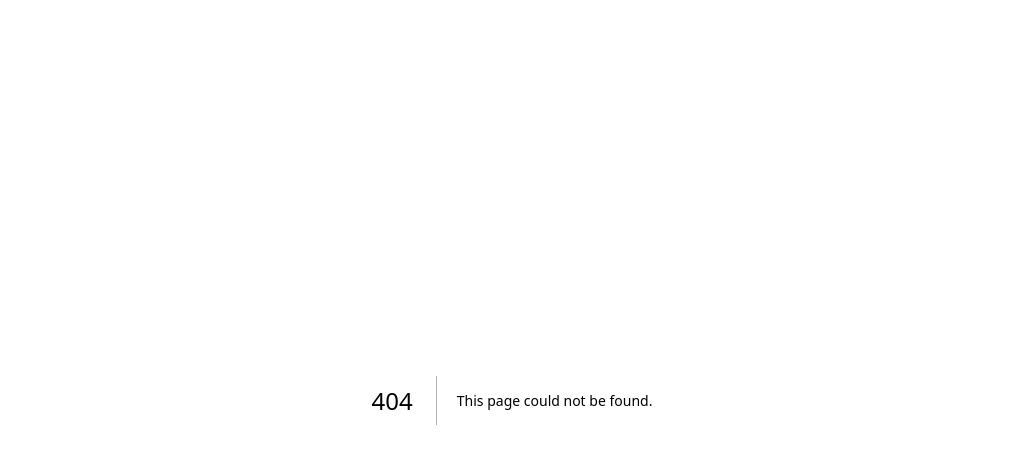
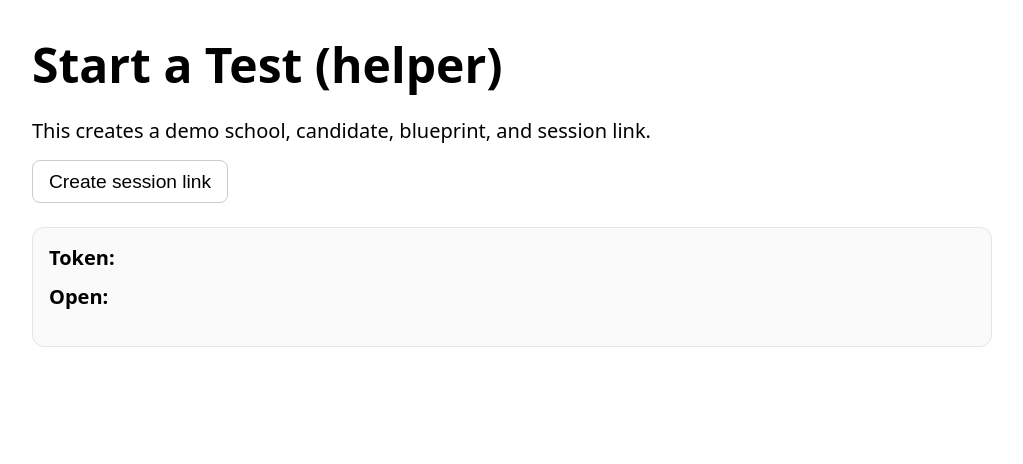
Before and after one commit to wigsbury-ui/evalent.io, a Next.js app: page /dev/start in a window 1280 px wide. Before the commit this address had no page. Shown: the top 464 px of the page, without its empty margins (128-1151 px from the left). Built offline with nearby package versions, Linux system fonts and the light colour scheme.

Commit message:
Create page.tsx

```diff
--- /dev/null
+++ b/app/dev/start/page.tsx
@@ -0,0 +1,144 @@
+'use client';
+import { useState } from 'react';
+
+export default function StartTestHelper() {
+  const [token, setToken] = useState<string | null>(null);
+  const [openHref, setOpenHref] = useState<string | null>(null);
+  const [alts, setAlts] = useState<string[]>([]);
+  const [err, setErr] = useState<string | null>(null);
+  const [busy, setBusy] = useState(false);
+
+  function abs(origin: string, pathOrUrl?: string | null) {
+    if (!pathOrUrl) return null;
+    if (/^https?:\/\//i.test(pathOrUrl)) return pathOrUrl;
+    return `${origin.replace(/\/+$/, '')}/${pathOrUrl.replace(/^\/+/, '')}`;
+  }
+
+  async function createSession() {
+    setBusy(true);
+    setErr(null);
+    setToken(null);
+    setOpenHref(null);
+    setAlts([]);
+
+    try {
+      const res = await fetch('/api/admin/create-session', { method: 'POST' });
+      const data = await res.json();
+      if (!res.ok || !data?.ok) throw new Error(data?.error || 'Request failed');
+
+      const t = String(data.token);
+      setToken(t);
+
+      const origin =
+        (typeof window !== 'undefined' && window.location.origin) ||
+        (process.env.NEXT_PUBLIC_SITE_URL || '');
+
+      // Build a candidate list: API-provided first, then common fallbacks.
+      const candidatesRaw = [
+        data.url,
+        data.links?.take,
+        data.links?.test,
+        `/t/${t}`,
+        `/take?token=${t}`,
+        `/test?token=${t}`,
+      ];
+
+      const candidates = candidatesRaw
+        .map((u) => abs(origin, u))
+        .filter((u): u is string => !!u);
+
+      // Pick the first candidate as primary; show the rest as alternates.
+      const primary = candidates[0] || '';
+      const rest = candidates.slice(1);
+
+      setOpenHref(primary || null);
+      setAlts(rest);
+    } catch (e: any) {
+      setErr(e.message || String(e));
+    } finally {
+      setBusy(false);
+    }
+  }
+
+  return (
+    <main style={{ maxWidth: 960, margin: '2rem auto', padding: '0 1rem' }}>
+      <h1 style={{ fontSize: '3rem', fontWeight: 800, marginBottom: '1rem' }}>
+        Start a Test (helper)
+      </h1>
+      <p style={{ fontSize: '1.25rem', marginBottom: '1rem' }}>
+        This creates a demo school, candidate, blueprint, and session link.
+      </p>
+
+      <button
+        onClick={createSession}
+        disabled={busy}
+        style={{
+          fontSize: '1.2rem',
+          padding: '0.6rem 1rem',
+          borderRadius: 8,
+          border: '1px solid #ccc',
+          background: busy ? '#eee' : '#fff',
+          cursor: busy ? 'not-allowed' : 'pointer',
+        }}
+      >
+        {busy ? 'Creating…' : 'Create session link'}
+      </button>
+
+      <section
+        style={{
+          marginTop: '1.5rem',
+          padding: '1rem',
+          border: '1px solid #e5e5e5',
+          borderRadius: 12,
+          background: '#fafafa',
+        }}
+      >
+        <p style={{ fontSize: '1.25rem', margin: 0 }}>
+          <strong>Token:</strong> {token ?? ''}
+        </p>
+
+        <p style={{ fontSize: '1.25rem', marginTop: '0.75rem' }}>
+          <strong>Open:</strong>{' '}
+          {openHref ? (
+            <a href={openHref} target="_blank" rel="noreferrer">
+              {openHref}
+            </a>
+          ) : (
+            ''
+          )}
+        </p>
+
+        {alts.length > 0 && (
+          <div style={{ marginTop: '0.5rem' }}>
+            <div style={{ opacity: 0.7, marginBottom: 4 }}>Other options:</div>
+            <ul style={{ margin: 0, paddingLeft: '1.25rem' }}>
+              {alts.map((u) => (
+                <li key={u}>
+                  <a href={u} target="_blank" rel="noreferrer">
+                    {u}
+                  </a>
+                </li>
+              ))}
+            </ul>
+          </div>
+        )}
+
+        {err && (
+          <pre
+            style={{
+              marginTop: '1rem',
+              background: '#fff5f5',
+              border: '1px solid #ffd6d6',
+              borderRadius: 8,
+              padding: '0.75rem',
+              color: '#c00',
+              whiteSpace: 'pre-wrap',
+            }}
+          >
+            {err}
+          </pre>
+        )}
+      </section>
+    </main>
+  );
+}
```
